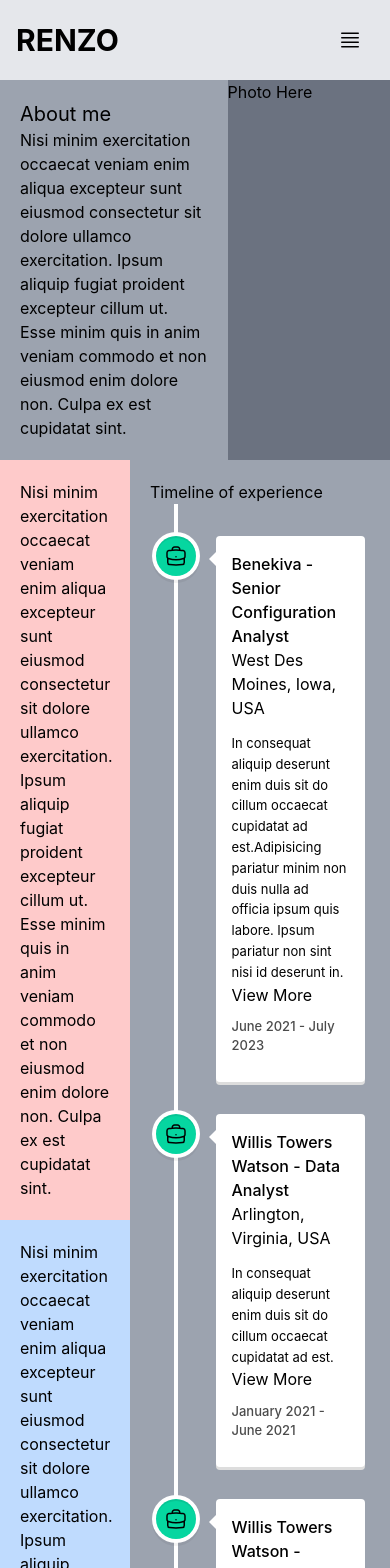
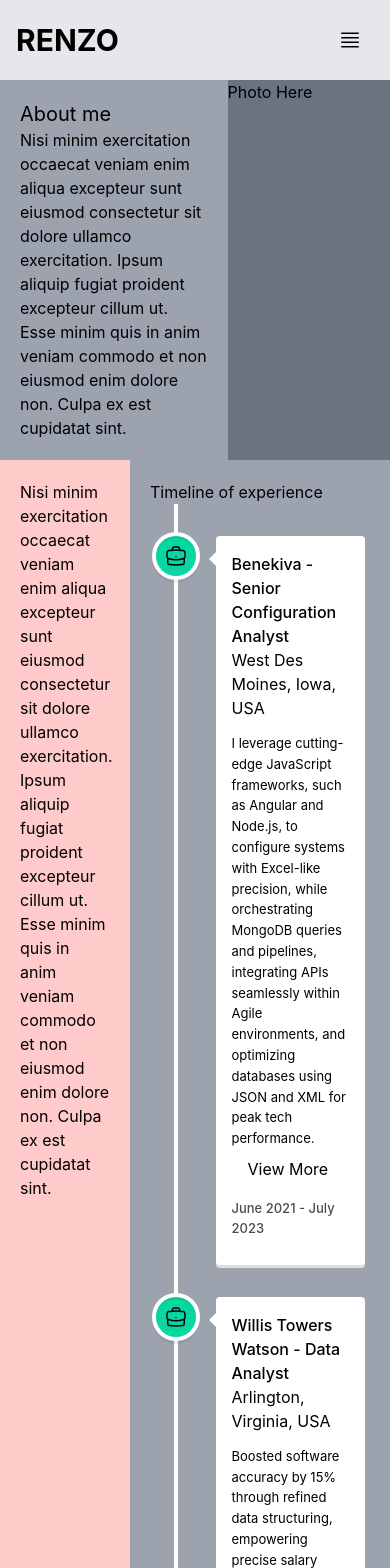
Before and after one commit to joresa/renzo-portfolio, a React (Create React App) app: page / in a window 390 px wide. Shown: the top 1568 px of the page. Built offline with nearby package versions, Linux system fonts and the light colour scheme.

Commit message:
made the view more responsive, add job roles, desc

```diff
--- a/src/components/Experience/Experience.js
+++ b/src/components/Experience/Experience.js
@@ -71,9 +71,8 @@ const Experience = () => {
                       ))}
                     </ul>
                   </div>
-
                 )}
-                <button className="view-more-button" onClick={() => toggleExpand(element.id)}>
+                <button className="view-more-button button" onClick={() => toggleExpand(element.id)}>
                   {isExpanded ? 'View Less' : 'View More'}
                 </button>
               </VerticalTimelineElement>
--- a/src/components/Experience/experience.css
+++ b/src/components/Experience/experience.css
@@ -8,3 +8,10 @@
 .vertical-timeline-element-subtitle{
     font-weight: 400;
 }
+
+.button {
+    text-decoration: none;
+    padding: 0.5em 1em;
+    border-radius: 5px;
+    color: black;
+  }
--- a/src/components/Experience/experienceData.js
+++ b/src/components/Experience/experienceData.js
@@ -6,12 +6,18 @@ const experienceData = [
         location: 'West Des Moines, Iowa, USA',
         company: 'Benekiva',
         companyWebsite: 'https://benekiva.com/',
-        jobDescription: 'In consequat aliquip deserunt enim duis sit do cillum occaecat cupidatat ad est.Adipisicing pariatur minim non duis nulla ad officia ipsum quis labore. Ipsum pariatur non sint nisi id deserunt in.',
+        jobDescription: 'I leverage cutting-edge JavaScript frameworks, such as Angular and Node.js, to configure systems with Excel-like precision, while orchestrating MongoDB queries and pipelines, integrating APIs seamlessly within Agile environments, and optimizing databases using JSON and XML for peak tech performance.',
         jobRoles: [
-            '1111Adipisicing reprehenderit voluptate ea id laboris amet do aute eiusmod.',
-            'Voluptate aute ex sunt ex tempor.',
-            'Culpa eu pariatur occaecat ad.',
-            'Adipisicing elit excepteur enim non id sunt ipsum irure consectetur minim proident ut.'
+            'Demonstrating proficiency in JavaScript frameworks like Angular, alongside knowledge of Node.js and Express for application development.',
+            'Crafting queries and MongoDB pipelines to facilitate streamlined data handling and processing within systems.',
+            'Applying Business Analyst expertise to configure systems proficiently using Excel-like functions, ensuring smooth operations.',
+            'Documenting all configurations thoroughly for future reference and updates, maintaining clear and comprehensive records.',
+            'Conducting comprehensive testing on configurations to validate functionality and accuracy.',
+            'Collaborating within an Agile/Scrum environment, contributing to sprints and iterative development cycles.',
+            'Integrating and rigorously testing APIs to ensure system compatibility and functionality.',
+            'Working with JSON and XML formats for efficient data exchange and processing.',
+            'Managing MongoDB databases to optimize data and ensure system performance.',
+            'Utilizing experience in creating and consuming APIs to enhance system functionalities.'
         ],
         buttonText: 'View More',
         date: 'June 2021 - July 2023',
@@ -23,7 +29,7 @@ const experienceData = [
         location: 'Arlington, Virginia, USA ',
         company: 'Willis Towers Watson',
         companyWebsite: 'https://www.wtwco.com/',
-        jobDescription: 'In consequat aliquip deserunt enim duis sit do cillum occaecat cupidatat ad est.',
+        jobDescription: 'Boosted software accuracy by 15% through refined data structuring, empowering precise salary analysis and incentives. Elevated decision-making efficiency by 20% with extensive salary benchmarking reports and streamlined data management, enhancing database integrity by 35%. Collaborated seamlessly with Compensation Analysts to integrate client data for seamless operations.',
         jobRoles: [
             '2222Adipisicing reprehenderit voluptate ea id laboris amet do aute eiusmod.',
             'Voluptate aute ex sunt ex tempor.',
@@ -40,7 +46,7 @@ const experienceData = [
         location: 'Arlington, Virginia, USA ',
         company: 'Willis Towers Watson',
         companyWebsite: 'https://www.wtwco.com/',
-        jobDescription: 'In consequat aliquip deserunt enim duis sit do cillum occaecat cupidatat ad est.',
+        jobDescription: 'Developed and deployed complex, multilingual web apps for 50 Fortune 500 clients, ensuring a 96.6% accuracy rate over 2 years. As a Subject Matter Expert (SME), tackled intricate issues in Dundas BI analytics, Confirmit hierarchy management, and Informatica Cloud data integration. Led server load management and created impactful analytics using Dundas BI, driving informed decision-making. Pioneered the EJM tool, elevating server performance by 50% during peak seasons. Led successful projects, met stringent quality criteria, and navigated complex regulatory frameworks, earning rapid promotions and commendations for contributions.',
         jobRoles: [
             '3333Adipisicing reprehenderit voluptate ea id laboris amet do aute eiusmod.',
             'Voluptate aute ex sunt ex tempor.',
@@ -57,7 +63,7 @@ const experienceData = [
         location: 'Quezon City, Philippines ',
         company: 'Suresource International Trading Inc',
         companyWebsite: 'http://suresource-inc.com/',
-        jobDescription: 'In consequat aliquip deserunt enim duis sit do cillum occaecat cupidatat ad est.',
+        jobDescription: 'Proficient in full-stack PHP development, utilizing SQL and PDO for secure database management. Proficient in JavaScript and jQuery to create dynamic web applications. Successfully implemented CI/CD pipelines via GitHub Actions, ensuring efficient code integration and continuous deployment.',
         jobRoles: [
             '444Adipisicing reprehenderit voluptate ea id laboris amet do aute eiusmod.',
             'Voluptate aute ex sunt ex tempor.',
```
Lines whose indentation alone changed are shown as unchanged.
